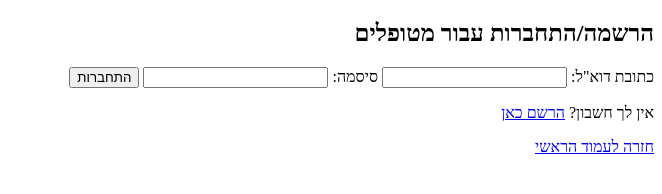
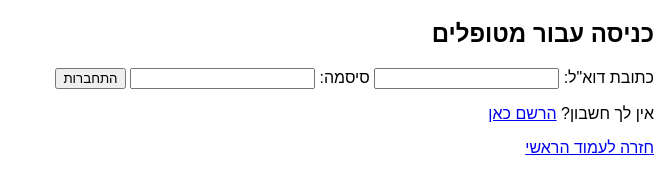
Before and after one commit to tamiraro/help4u, a plain HTML site: page patient_login.html in a window 1280 px wide. Shown: the whole page, without its empty margins (618-1280 px from the left). Drawn offline with Linux system fonts and the light colour scheme.

Commit message:
Update and rename signup_login_patient.html to patient_login.html

```diff
--- a/signup_login_patient.html
+++ b/patient_login.html
@@ -3,9 +3,11 @@
 <head>
     <meta charset="UTF-8">
     <meta name="viewport" content="width=device-width, initial-scale=1.0">
-    <title>Patient Signup/Login</title>
+    <title>Patient Login</title>
     <style>
-        /* Add your CSS styles here */
+        body {
+            font-family: Arial, sans-serif;
+        }
     </style>
     <script>
         function redirectToPatientMatchesPage() {
@@ -19,7 +21,7 @@
         <!-- Header content -->
     </header>
     <div class="container">
-        <h2>הרשמה/התחברות עבור מטופלים</h2>
+        <h2>כניסה עבור מטופלים</h2>
         <form action="process_patient_signup_login.php" method="POST">
             <label for="email">כתובת דוא"ל:</label>
             <input type="email" id="email" name="email" required>
```
